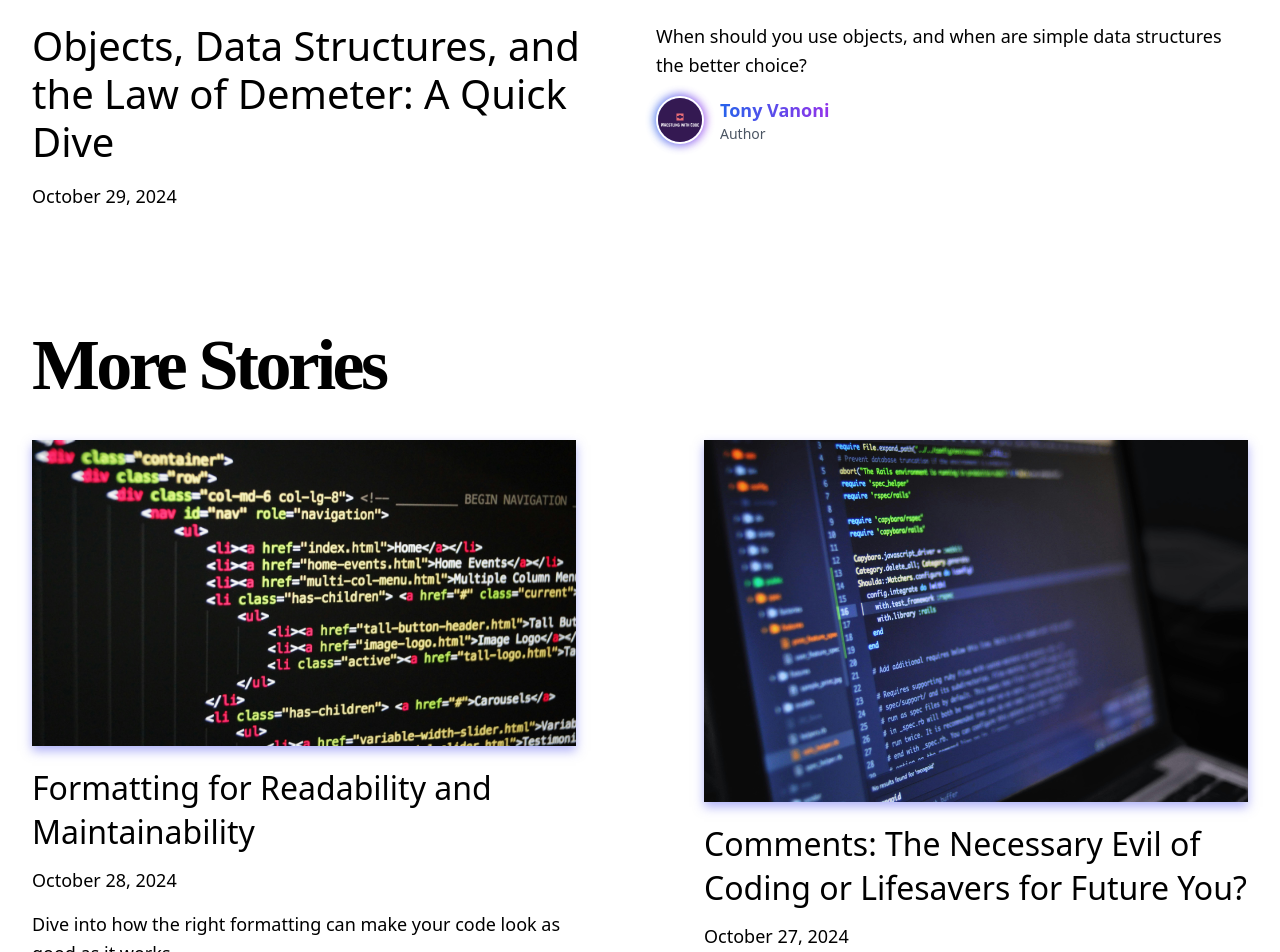
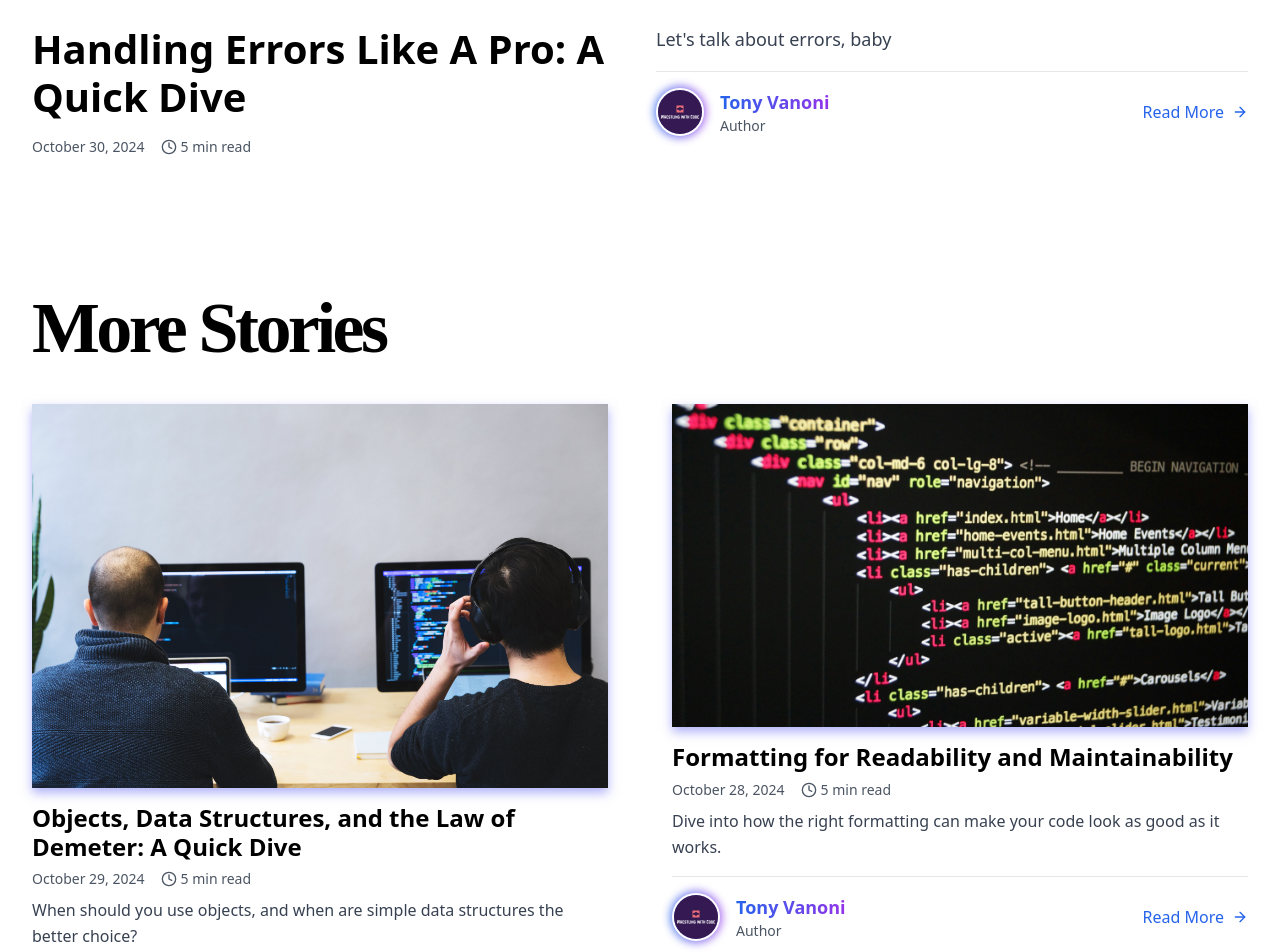
Before and after one commit to TonyPurple/wrestlingwithcode, a Next.js app: page / in a window 1280 px wide. Shown: the part 1220-2172 px from the top of the page. Built offline with nearby package versions, Linux system fonts and the light colour scheme; a web font is replaced by a local one.

Commit message:
add new blog post, update HeroPost styling and align related components

```diff
--- /dev/null
+++ b/_posts/error-handling.md
@@ -0,0 +1,82 @@
+---
+title: "Handling Errors Like A Pro: A Quick Dive"
+excerpt: "Let's talk about errors, baby"
+coverImage: "/assets/blog/error-handling/cover.webp"
+date: "2024-10-30T16:49:01Z"
+author:
+  name: Tony Vanoni
+  picture: "/assets/blog/authors/default.svg"
+ogImage:
+  url: "/assets/blog/error-handling/cover.webp"
+---
+
+We continue diving quickly, maybe even deeply, into Robert C. Martin's "Clean Code," and the key concepts. This morning's reading, Error Handling.
+
+## Introduction
+
+In any application, things will go wrong. But how we handle these errors makes a huge difference. Robert C. Martin (aka "Uncle Bob") emphasizes that while errors are inevitable, our code can still be clean, readable, and maintainable when handling them.
+
+## Why Exceptions Are Better Than Return Codes
+
+When something goes wrong in your code, you have a couple of options:
+
+Return Codes: Functions return a status indicating success or failure, along with any data or errors. However, return codes have drawbacks:
+
+- Easily overlooked: It's easy to forget to check return codes, leading to unhandled errors.
+- Mixing concerns: Return codes mix error handling with the main logic, cluttering the "happy path."
+
+Exceptions: Throwing exceptions is the preferred approach in most cases. Unlike return codes, exceptions:
+
+- Stop execution immediately, allowing you to focus on handling the error in one place.
+- Separate error handling from regular logic, making the code cleaner and more readable.
+
+In React, error handling primarily focuses on managing UI states and avoiding application crashes. Here's how the concepts apply: Use exceptions to manage unexpected errors in asynchronous operations like data fetching, form submissions, or other side effects within components.
+
+The key message: Use exceptions over return codes to keep code logic focused and error handling distinct.
+
+## The NULL Case: Avoid It
+
+NULL is a common source of errors, leading to NullPointerExceptions or similar issues across languages. In React, dealing with null values is often discouraged. Here's how to handle it:
+
+- Don't return null from a function as an error indicator. Use exceptions instead.
+- Avoid passing null as a prop, as it can lead to unexpected behavior in child components. Use default props or optional chaining (?.) to prevent null reference errors.
+
+## The Try-Catch-Finally Trio
+
+Using try-catch-finally blocks is the foundation of exception handling. Each block has a specific role:
+
+- Try: Encloses the main logic, the "happy path." If an exception occurs, execution halts and control shifts to the catch block.
+- Catch: Executes only when an exception occurs in the try block. Here, you can log errors, provide user feedback, or take corrective actions.
+- Finally: Executes regardless of whether an exception is thrown. It's commonly used for cleanup tasks.
+
+This pattern is still applicable in React, especially with asynchronous functions. Use try-catch blocks within async functions or event handlers to manage API errors, form validation issues, or unexpected behaviors.
+
+## Start With Error Handling (TDD Approach)
+
+Martin recommends using Test-Driven Development (TDD) by starting with tests that define exceptions. This approach ensures the error-handling structure is established upfront and obvious bad paths are accounted for before moving to the "happy path." TDD helps enforce robust error handling and allows you to build clean error-free code incrementally.
+
+## Provide Context with Exceptions
+
+When throwing exceptions, always provide enough information to understand the error:
+
+- Source: Where did the error come from?
+- Type: What kind of error is it? (e.g., network failure, file not found)
+
+In React, providing context for errors is crucial for debugging. Use custom error messages when throwing exceptions, ensuring the error includes relevant details like the operation that failed and any useful context.
+
+## The Special Case Pattern
+
+For more complex error handling, the Special Case Pattern can help separate exceptional logic from the main flow. This can be implemented using custom hooks, allowing the main component logic to focus on rendering the "happy path" while the hook handles the special cases internally.
+
+## The Bottom Line
+
+To handle errors effectively:
+
+- Avoid NULL as a return value or argument.
+- Use exceptions over return codes for clearer error handling.
+- Apply try-catch-finally to manage exceptions cleanly.
+- Use the Special Case Pattern when error handling becomes complex.
+
+By adopting these techniques, you can write more robust, maintainable code. Errors may be unavoidable, but how we handle them makes a big difference.
+
+_Stay tuned for Chapter 8: Boundaries._
--- a/components/avatar.tsx
+++ b/components/avatar.tsx
@@ -1,11 +1,12 @@
 interface AvatarProps {
   name: string;
   picture: string;
+  className?: string;
 }
 
-const Avatar = ({ name, picture }: AvatarProps) => {
+const Avatar = ({ name, picture, className = "" }: AvatarProps) => {
   return (
-    <div className="flex items-center group">
+    <div className={`flex items-center group ${className}`}>
       <div className="relative">
         <div className="absolute -inset-0.5 bg-gradient-to-r from-blue-600 to-purple-600 rounded-full opacity-75 blur-sm group-hover:opacity-100 transition-opacity duration-200" />
         <img
--- a/components/cover-image.tsx
+++ b/components/cover-image.tsx
@@ -1,36 +1,46 @@
-import cn from 'classnames'
-import Link from 'next/link'
-import Image from 'next/image'
+import cn from "classnames";
+import Link from "next/link";
+import Image from "next/image";
 
-type Props = {
-  title: string
-  src: string
-  slug?: string
+interface CoverImageProps {
+  title: string;
+  src: string;
+  slug?: string;
 }
 
-const CoverImage = ({ title, src, slug }: Props) => {
+const CoverImage = ({ title, src, slug }: CoverImageProps) => {
   const image = (
-    <Image
-      src={src}
-      alt={`Cover Image for ${title}`}
-      className={cn('shadow-sm w-full', {
-        'hover:shadow-lg shadow-indigo-500/50 transition-shadow duration-200': slug,
-      })}
-      width={1300}
-      height={630}
-    />
-  )
+    <div className="relative">
+      <Image
+        src={src}
+        alt={title}
+        className={cn("shadow-sm w-full shadow-indigo-500/50", {
+          "hover:shadow-lg transition-shadow duration-200": slug,
+        })}
+        width={2000}
+        height={1000}
+        priority
+      />
+      <div
+        className={cn(
+          "absolute inset-0 bg-gradient-to-t from-black/50 to-transparent opacity-0 transition-opacity duration-300",
+          { "group-hover:opacity-100": slug }
+        )}
+      />
+    </div>
+  );
+
   return (
-    <div className="sm:mx-0">
+    <div className={cn("relative", { group: slug })}>
       {slug ? (
-        <Link as={`/posts/${slug}`} href="/posts/[slug]" aria-label={title}>
+        <Link href={`/posts/${slug}`} aria-label={title}>
           {image}
         </Link>
       ) : (
         image
       )}
     </div>
-  )
-}
+  );
+};
 
-export default CoverImage
+export default CoverImage;
--- a/components/hero-post.tsx
+++ b/components/hero-post.tsx
@@ -1,16 +1,20 @@
-import Avatar from './avatar'
-import DateFormatter from './date-formatter'
-import CoverImage from './cover-image'
-import Link from 'next/link'
-import type Author from '../interfaces/author'
+import { memo } from "react";
+import Link from "next/link";
+import Avatar from "./avatar";
+import DateFormatter from "./date-formatter";
+import CoverImage from "./cover-image";
+import { ArrowRight, Clock } from "lucide-react";
+import type Author from "../interfaces/author";
 
-type Props = {
-  title: string
-  coverImage: string
-  date: string
-  excerpt: string
-  author: Author
-  slug: string
+interface HeroPostProps {
+  title: string;
+  coverImage: string;
+  date: string;
+  excerpt: string;
+  author: Author;
+  slug: string;
+  className?: string;
+  readingTime?: string;
 }
 
 const HeroPost = ({
@@ -20,34 +24,76 @@ const HeroPost = ({
   excerpt,
   author,
   slug,
-}: Props) => {
+  className = "",
+  readingTime = "5 min read",
+}: HeroPostProps) => {
+  const postUrl = `/posts/${slug}`;
   return (
-    <section>
-      <div className="mb-8 md:mb-16">
+    <article
+      className={`group relative ${className}`}
+      itemScope
+      itemType="http://schema.org/BlogPosting"
+    >
+      <meta itemProp="datePublished" content={date} />
+      <meta itemProp="author" content={author.name} />
+      <div className="relative mb-8 md:mb-16">
         <CoverImage title={title} src={coverImage} slug={slug} />
       </div>
-      <div className="md:grid md:grid-cols-2 md:gap-x-16 lg:gap-x-8 mb-20 md:mb-28">
-        <div>
-          <h3 className="mb-4 text-4xl lg:text-5xl leading-tight">
+      <div className="md:grid md:grid-cols-2 md:items-start md:gap-x-16 lg:gap-x-8 mb-20 md:mb-28">
+        <div className="flex flex-col">
+          <h3 className="mb-4 text-4xl lg:text-5xl font-bold leading-tight group-hover:text-blue-600 transition-colors duration-200">
             <Link
-              as={`/posts/${slug}`}
-              href="/posts/[slug]"
-              className="hover:underline"
+              as={postUrl}
+              href={postUrl}
+              className="hover:opacity-80 transition-opacity duration-200"
+              itemProp="headline"
             >
               {title}
             </Link>
           </h3>
-          <div className="mb-4 md:mb-0 text-lg">
-            <DateFormatter dateString={date} />
+          {/* Meta Information */}
+          <div className="flex flex-wrap items-center gap-4 mb-4 text-sm text-gray-600 dark:text-gray-400">
+            <time dateTime={date}>
+              <DateFormatter dateString={date} />
+            </time>
+
+            {readingTime && (
+              <div className="flex items-center gap-1">
+                <Clock className="h-4 w-4" />
+                <span>{readingTime}</span>
+              </div>
+            )}
           </div>
         </div>
-        <div>
-          <p className="text-lg leading-relaxed mb-4">{excerpt}</p>
-          <Avatar name={author.name} picture={author.picture} />
+        <div className="space-y-4">
+          {/* Excerpt */}
+          <p
+            className="text-lg leading-relaxed text-gray-700 dark:text-gray-300"
+            itemProp="description"
+          >
+            {excerpt}
+          </p>
+
+          {/* Author & Read More */}
+          <div className="flex items-center justify-between pt-4 border-t dark:border-gray-800">
+            <Avatar
+              name={author.name}
+              picture={author.picture}
+              className="hover:scale-105 transition-transform duration-200"
+            />
+
+            <Link
+              href={postUrl}
+              className="inline-flex items-center gap-2 text-blue-600 hover:text-blue-700 dark:text-blue-400 dark:hover:text-blue-300 font-medium transition-colors duration-200"
+            >
+              Read More
+              <ArrowRight className="h-4 w-4" />
+            </Link>
+          </div>
         </div>
       </div>
-    </section>
-  )
-}
+    </article>
+  );
+};
 
-export default HeroPost
+export default memo(HeroPost);
--- a/components/more-stories.tsx
+++ b/components/more-stories.tsx
@@ -29,15 +29,12 @@ const MoreStories: React.FC<Props> = ({
       </h2>
 
       <div
-        className="grid grid-cols-1 md:grid-cols-2 gap-y-12 md:gap-y-24 lg:gap-y-32 gap-x-8 md:gap-x-16 lg:gap-x-32 mb-32"
+        className="grid grid-cols-1 md:grid-cols-2 gap-y-16 gap-x-8 md:gap-x-16 mb-32"
         role="list"
       >
         {posts.map((post, index) => (
-          <div
+          <PostPreview
             key={post.slug}
-            className="transition-all duration-200 hover:translate-y-[-4px]"
-          >
-            <PostPreview
             title={post.title}
             coverImage={post.coverImage}
             date={post.date}
@@ -46,7 +43,6 @@ const MoreStories: React.FC<Props> = ({
             excerpt={post.excerpt}
             priority={index <= 1} // Prioritize loading first two images
           />
-          </div>
         ))}
       </div>
 
--- a/components/post-preview.tsx
+++ b/components/post-preview.tsx
@@ -1,7 +1,9 @@
+import { memo } from "react";
+import Link from "next/link";
 import Avatar from "./avatar";
 import DateFormatter from "./date-formatter";
 import CoverImage from "./cover-image";
-import Link from "next/link";
+import { ArrowRight, Clock } from "lucide-react";
 import type Author from "../interfaces/author";
 
 interface PostPreviewProps {
@@ -11,6 +13,8 @@ interface PostPreviewProps {
   excerpt: string;
   author: Author;
   slug: string;
+  className?: string;
+  readingTime?: string;
   priority?: boolean;
 }
 
@@ -21,28 +25,72 @@ const PostPreview = ({
   excerpt,
   author,
   slug,
+  className = "",
+  readingTime = "5 min read",
+  priority = false,
 }: PostPreviewProps) => {
+  const postUrl = `/posts/${slug}`;
+
   return (
-    <div>
-      <div className="mb-5">
-        <CoverImage slug={slug} title={title} src={coverImage} />
+    <article
+      className={`group relative ${className}`}
+      itemScope
+      itemType="http://schema.org/BlogPosting"
+    >
+      <meta itemProp="datePublished" content={date} />
+      <meta itemProp="author" content={author.name} />
+      <div className="relative mb-4">
+        <CoverImage title={title} src={coverImage} slug={slug} />
       </div>
-      <h3 className="text-3xl mb-3 leading-snug">
+      <div className="flex flex-col">
+        <h3 className="mb-2 text-2xl font-bold leading-tight group-hover:text-blue-600 transition-colors duration-200">
           <Link
-          as={`/posts/${slug}`}
-          href="/posts/[slug]"
-          className="hover:underline"
+            as={postUrl}
+            href={postUrl}
+            className="hover:opacity-80 transition-opacity duration-200"
+            itemProp="headline"
           >
             {title}
           </Link>
         </h3>
-      <div className="text-lg mb-4">
+        {/* Meta Information */}
+        <div className="flex flex-wrap items-center gap-4 mb-2 text-sm text-gray-600 dark:text-gray-400">
+          <time dateTime={date}>
             <DateFormatter dateString={date} />
+          </time>
+
+          {readingTime && (
+            <div className="flex items-center gap-1">
+              <Clock className="h-4 w-4" />
+              <span>{readingTime}</span>
             </div>
-      <p className="text-lg leading-relaxed mb-4">{excerpt}</p>
-      <Avatar name={author.name} picture={author.picture} />
+          )}
         </div>
+        {/* Excerpt */}
+        <p
+          className="text-base leading-relaxed text-gray-700 dark:text-gray-300 mb-4"
+          itemProp="description"
+        >
+          {excerpt}
+        </p>
+        {/* Author & Read More */}
+        <div className="flex items-center justify-between pt-4 border-t dark:border-gray-800">
+          <Avatar
+            name={author.name}
+            picture={author.picture}
+            className="hover:scale-105 transition-transform duration-200"
+          />
+          <Link
+            href={postUrl}
+            className="inline-flex items-center gap-2 text-blue-600 hover:text-blue-700 dark:text-blue-400 dark:hover:text-blue-300 font-medium transition-colors duration-200"
+          >
+            Read More
+            <ArrowRight className="h-4 w-4" />
+          </Link>
+        </div>
+      </div>
+    </article>
   );
 };
 
-export default PostPreview;
+export default memo(PostPreview);
```
Also changed, not shown: public/assets/blog/error-handling/cover.webp (added). Lines whose indentation alone changed are shown as unchanged.
